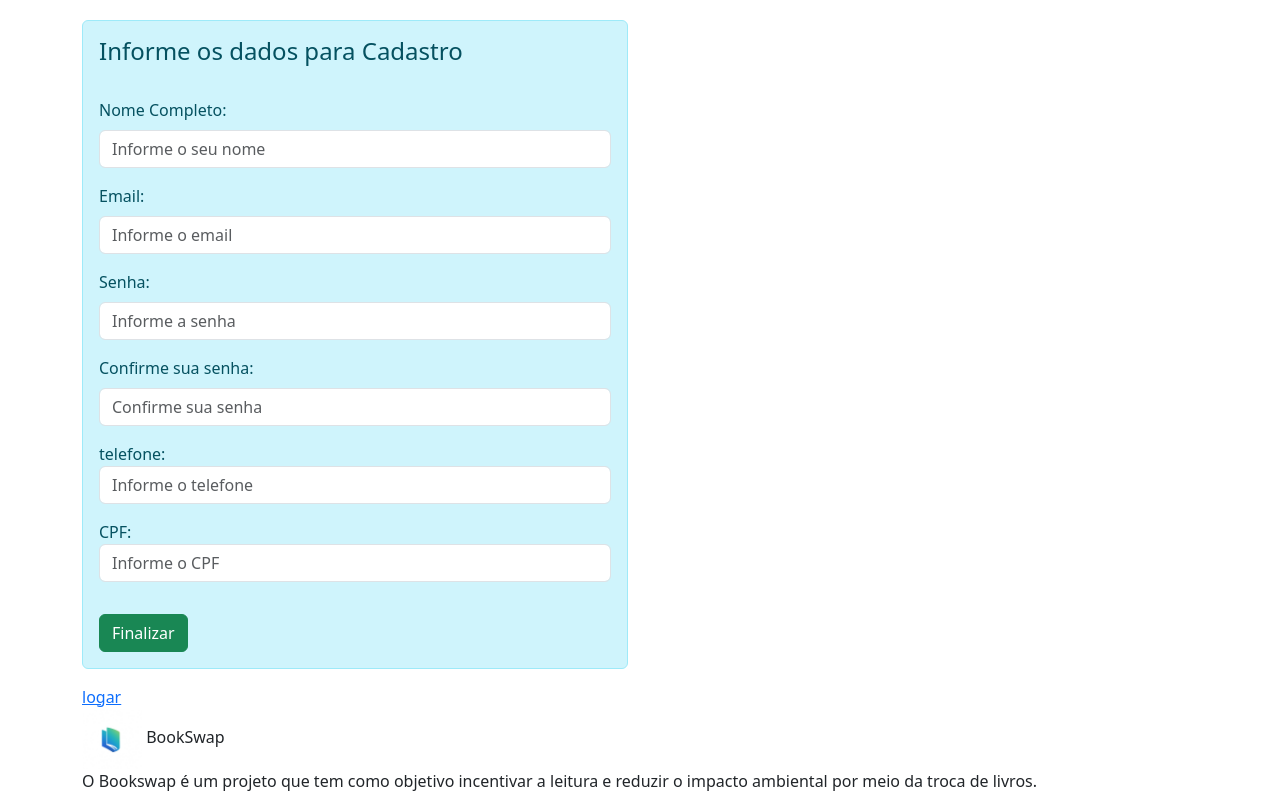
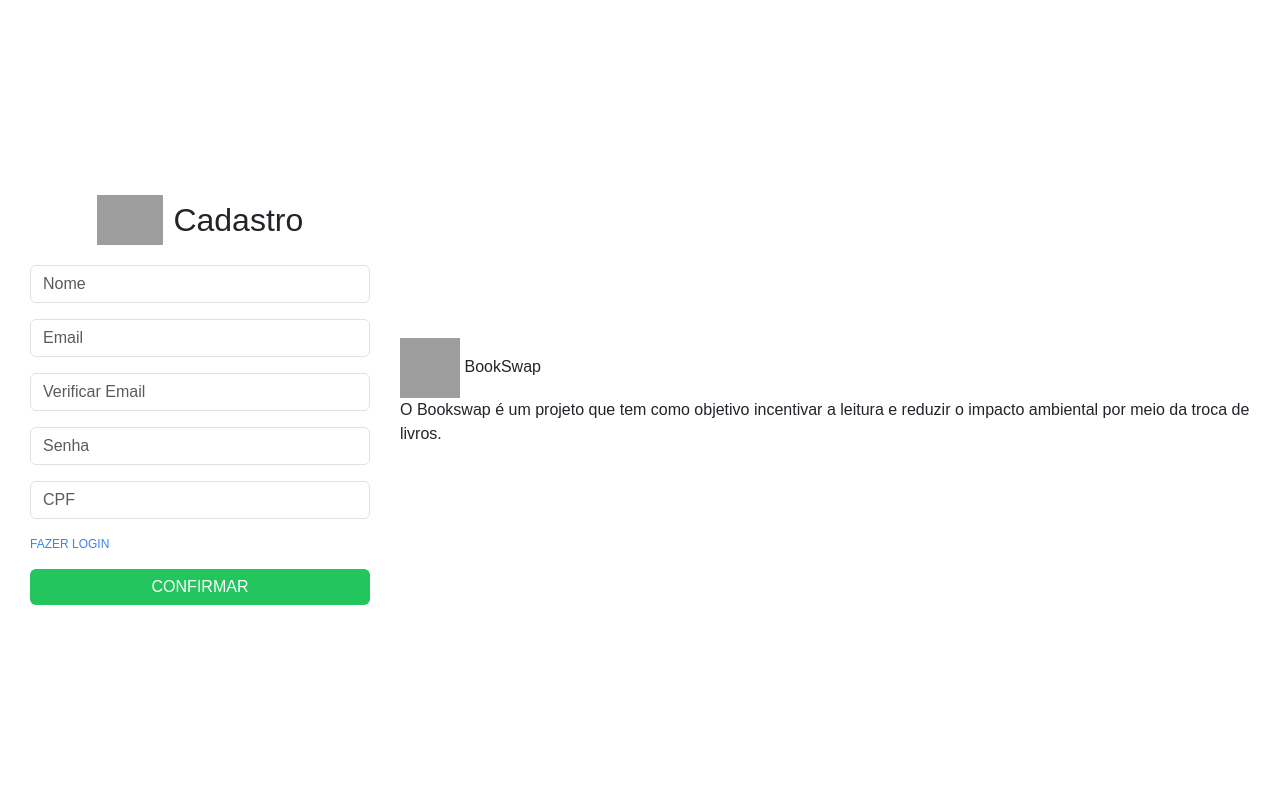
Before and after one commit to BookSwapImp/Aplicacao, a PHP site: page /app/view/cadastro/cadastro.php in a window 1280 px wide. After the commit the page ends 605 px from the top, so only its background shows below. Run offline with PHP 8.4, Linux system fonts and the light colour scheme; some libraries are stand-ins or nearby versions; grey boxes are pictures that could not be loaded.

Commit message:
estilos
Mudamos os estilos apenas

```diff
--- a/app/view/cadastro/cadastro.php
+++ b/app/view/cadastro/cadastro.php
@@ -1,74 +1,42 @@
-<?php
-#Nome do arquivo: cadatro/cadastro.php
-#Objetivo: interface para logar no sistema
-
-require_once(__DIR__ . "/../include/header.php");
-?>
-
-<div class="container">
-    <div class="row" style="margin-top: 20px;">
-        <div class="col-6">
-            <div class="alert alert-info">
-                <h4>Informe os dados para Cadastro</h4>
-                <br>
-
-                <!-- Formulário de cadastro -->
-                <form id="frmLogin" action="?action=cadastrar" method="POST" >
+<!DOCTYPE html>
+<html lang="pt-br">
+<head>
+    <meta charset="UTF-8">
+    <title>Cadastro</title>
+    <link href="https://cdn.jsdelivr.net/npm/bootstrap@5.3.0/dist/css/bootstrap.min.css" rel="stylesheet">
+    <link rel="stylesheet" href=" <?php BASEURL_CSS?>/custom.css">
+</head>
+<body>
+    <div class="form-container">
+        <div class="form-logo">
+            <img src="logo.png" alt="Logo">
+            <h1>Cadastro</h1>
+        </div>
+        <form action="processar_cadastro.php" method="post">
             <div class="mb-3">
-                        <label class="form-label" for="txtNome">Nome Completo:</label>
-                        <input type="text" class="form-control" name="nome" id="txtNome"
-                            maxlength="" placeholder="Informe o seu nome"
-                            value="<?php echo isset($dados['nome']) ? $dados['nome'] : '' ?>" />
+                <input type="text" name="nome" class="form-control" placeholder="Nome" required>
             </div>
             <div class="mb-3">
-                        <label class="form-label" for="txtEmail">Email:</label>
-                        <input type="text" class="form-control" name="email" id="txtEmail"
-                            maxlength="" placeholder="Informe o email"
-                            value="<?php echo isset($dados['email']) ? $dados['email'] : '' ?>" />
+                <input type="email" name="email" class="form-control" placeholder="Email" required>
             </div>
-
             <div class="mb-3">
-                        <label class="form-label" for="txtSenha">Senha:</label>
-                        <input type="password" class="form-control" name="senha" id="txtSenha"
-                            maxlength="15" placeholder="Informe a senha"
-                            value="<?php echo isset($dados['senha']) ? $dados['senha'] : '' ?>" />
+                <input type="email" name="verificar_email" class="form-control" placeholder="Verificar Email" required>
             </div>
-
             <div class="mb-3">
-                        <label class="form-label" for="txtConfSenha">Confirme sua senha:</label>
-                        <input type="password" class="form-control" name="confSenha" id="txtConfSenha"
-                            maxlength="15" placeholder="Confirme sua senha"
-                            value="<?php echo isset($dados['confSenha']) ? $dados['confSenha'] : '' ?>" />
+                <input type="password" name="senha" class="form-control" placeholder="Senha" required>
             </div>
-
-
             <div class="mb-3">
-                            <label for="form-label" for="intTeledone">telefone: </label>
-                            <input type="number" class="form-control" name="telefone" id="intTelefone"
-                            maxlength="15" placeholder="Informe o telefone"
-                            value="<?php echo isset($dados['telefone']) ? $dados['telefone'] : '' ?>"/>
+                <input type="text" name="cpf" class="form-control" placeholder="CPF" required>
             </div>
-
-
-                    <div class="mb-3">
-                            <label for="form-label" for="cpf">CPF: </label>
-                            <input type="number" class="form-control" name="cpf" id="cpf"
-                            maxlength="14" placeholder="Informe o CPF"
-                            value="<?php echo isset($dados['cpf']) ? $dados['cpf'] : '' ?>"/>
+            <div class="d-flex justify-content-between align-items-center mb-3">
+                <a class="form-link" href="login.php">FAZER LOGIN</a>
             </div>
-
-                    <button type="submit" class="btn btn-success mt-3">Finalizar</button>
+            <button type="submit" class="btn btn-confirm w-100">CONFIRMAR</button>
         </form>
     </div>
+</body>
+</html>
 
-             <div>
-                <a href="LoginController.php?action=login">logar</a>
-            </div>
-        </div>
-
-        <div class="col-6">
-    <?php include_once(__DIR__ . "/../include/msg.php") ?> <!-- ok -->
-</div>
 
 
 <?php
--- /dev/null
+++ b/app/view/css/custom.css
@@ -0,0 +1,58 @@
+/* custom.css */
+body {
+    background-color: #ffffff;
+    min-height: 100vh;
+    display: flex;
+    align-items: center;
+    justify-content: center;
+    font-family: Arial, sans-serif;
+}
+
+.form-container {
+    max-width: 400px;
+    width: 100%;
+    padding: 30px;
+}
+
+.form-logo {
+    display: flex;
+    align-items: center;
+    justify-content: center;
+    margin-bottom: 20px;
+}
+
+.form-logo img {
+    height: 50px;
+    margin-right: 10px;
+}
+
+.form-logo h1 {
+    font-weight: normal;
+    font-size: 32px;
+    margin: 0;
+}
+
+.form-control:focus {
+    border-color: #7c3aed;
+    box-shadow: none;
+}
+
+.btn-confirm {
+    background-color: #22c55e;
+    color: white;
+    border: none;
+}
+
+.btn-confirm:hover {
+    background-color: #16a34a;
+}
+
+.form-link {
+    font-size: 12px;
+    color: #3b82f6;
+    text-decoration: none;
+}
+
+.form-link:hover {
+    text-decoration: underline;
+}
```
Also changed, not shown: app/view/login/login.php (+23 -39 lines). Lines whose indentation alone changed are shown as unchanged.
